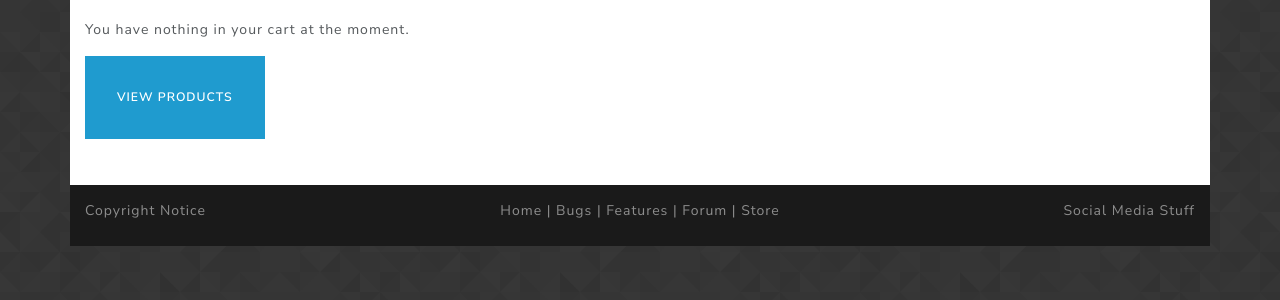
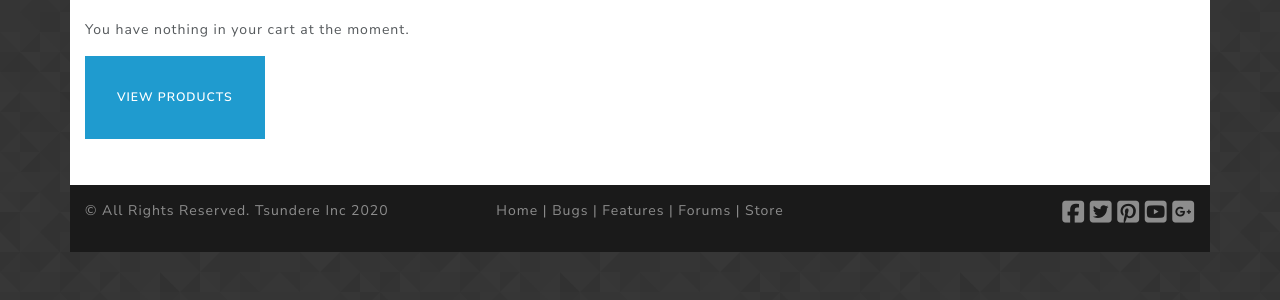
Before and after one commit to Robtych121/TsundereInc-MS4, a Django app: page /cart/ in a window 1280 px wide. Shown: the part 168-468 px from the top of the page. Run offline with Django 3.2, Linux system fonts and the light colour scheme; some libraries are stand-ins or nearby versions.

Commit message:
finalised footer content

```diff
--- a/static/css/styles.css
+++ b/static/css/styles.css
@@ -33,6 +33,18 @@ html, body {
     color: rgba(255,255,255,0.5);
 }
 
+.footer-link {
+    color: rgba(255,255,255,0.5);
+}
+
+.footer-link:hover {
+    color: rgba(255,255,255,1);
+}
+
+.footer .fab {
+    font-size: 25px;
+}
+
 .copyrightContainer {
 text-align: left;
 }
--- a/templates/base.html
+++ b/templates/base.html
@@ -88,14 +88,14 @@
     </div>
   </div>
   <div class="row footer no-gutters">
-    <div class="col-4 copyrightContainer">
-      Copyright Notice
+    <div class="col-md-4 copyrightContainer">
+      &copy; All Rights Reserved. Tsundere Inc 2020
     </div>
-    <div class="col-4 bottomLinksContainer">
-      Home | Bugs | Features | Forum | Store
+    <div class="col-md-4 bottomLinksContainer">
+      <a class="footer-link" href="{% url 'index' %}">Home</a> | <a class="footer-link" href="{% url 'all_bugs' %}">Bugs</a> | <a class="footer-link" href="{% url 'all_features' %}">Features</a> | <a class="footer-link" href="{% url 'forums' %}">Forums</a> | <a class="footer-link" href="{% url 'products' %}">Store</a>
     </div>
-    <div class="col-4 socialMediaContainer">
-      Social Media Stuff
+    <div class="col-md-4 socialMediaContainer">
+      <i class="fab fa-facebook-square"></i> <i class="fab fa-twitter-square"></i> <i class="fab fa-pinterest-square"></i> <i class="fab fa-youtube-square"></i> <i class="fab fa-google-plus-square"></i>
     </div>
   </div>
 </div>
```
